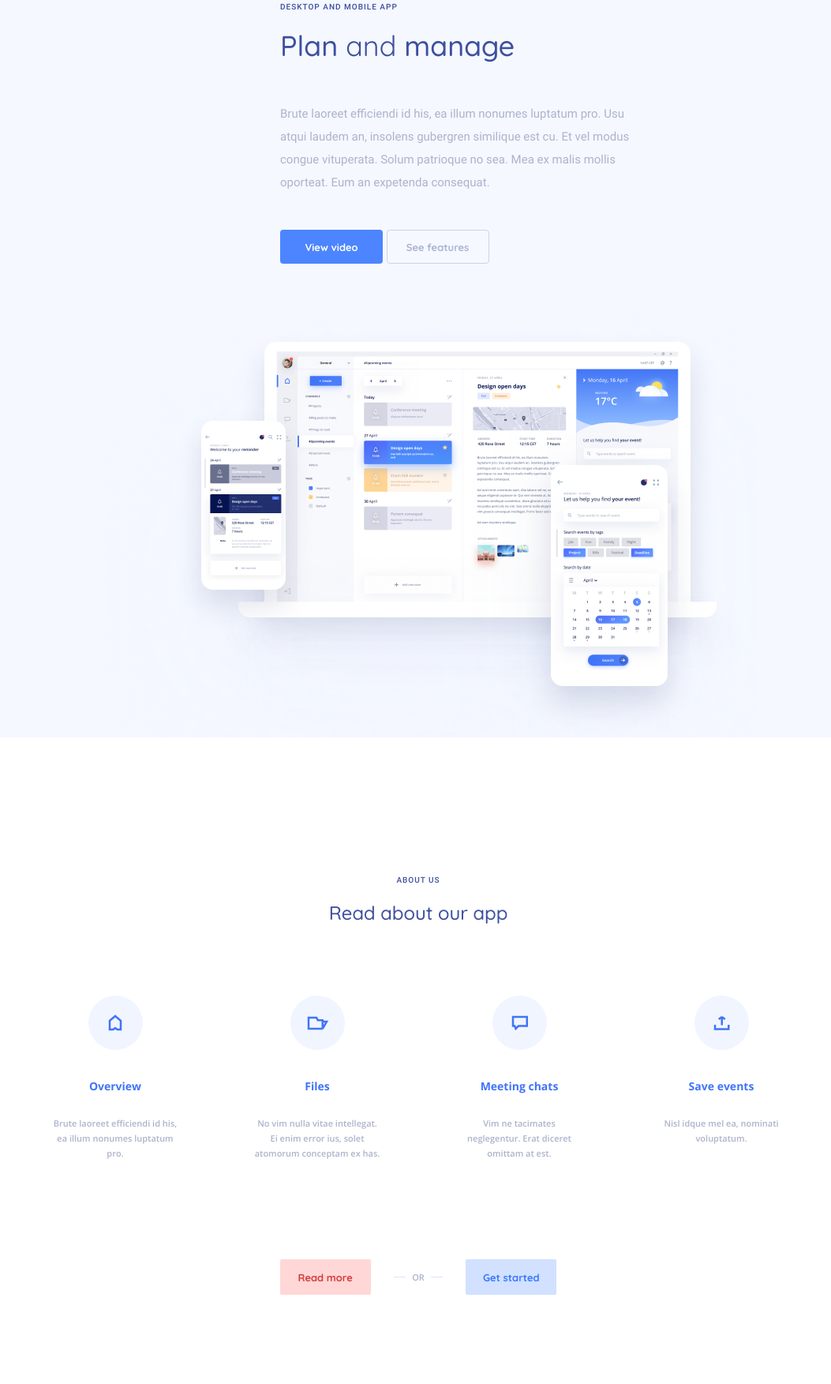
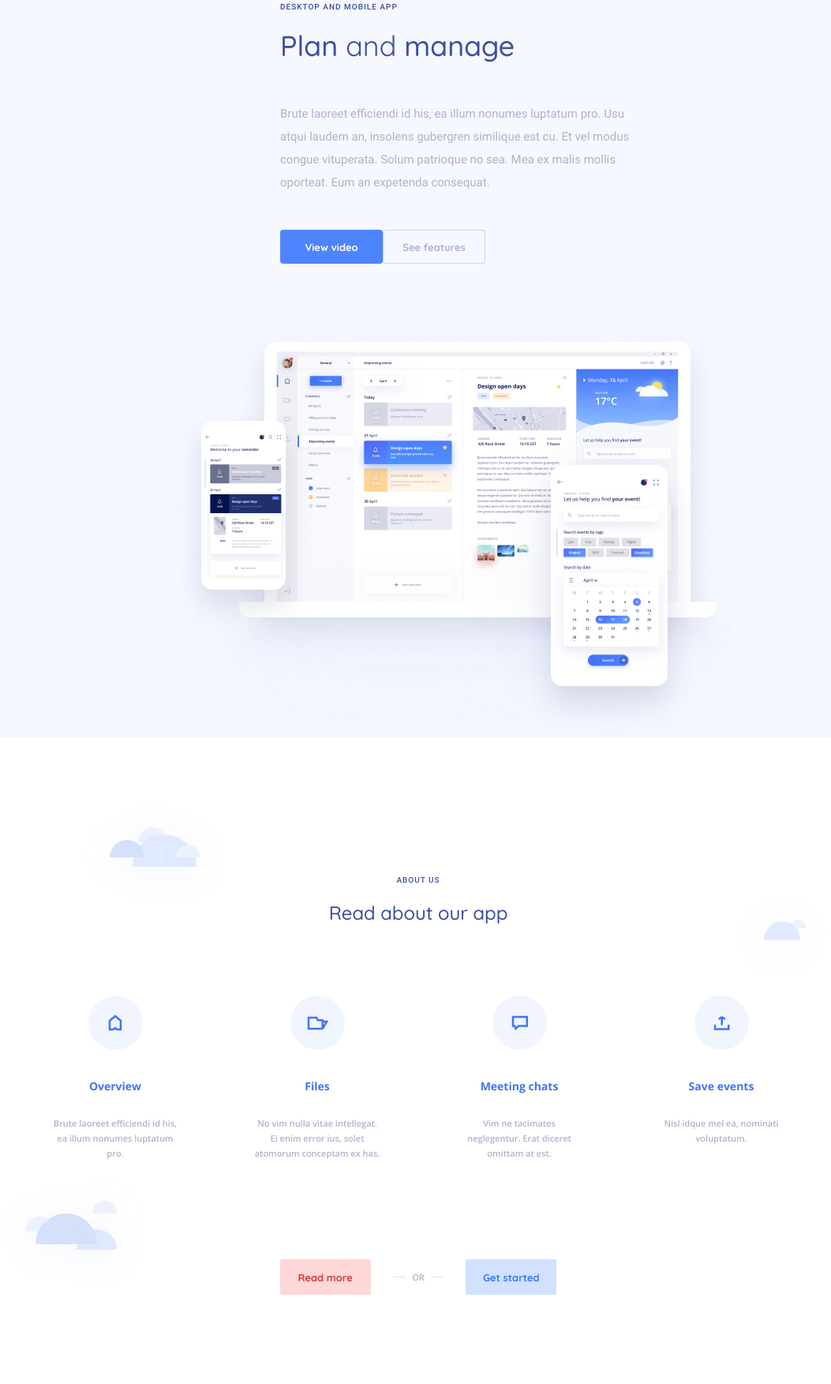
Before and after one commit to Ramashka-Luba/Bootstrap, a plain HTML site: page src/index.html in a window 1280 px wide. Shown: the part 147-1900 px from the top of the page at 79% size, without its empty margins (110-1163 px from the left). Drawn offline with nearby package versions, Linux system fonts and the light colour scheme; files that its build step writes are made by us from their sources; files whose address does not match are found by name.

Commit message:
added bg in the about section, smoll fixed

```diff
--- a/src/assets/scss/style.scss
+++ b/src/assets/scss/style.scss
@@ -103,9 +103,12 @@
 //////////// about block ////////////
 ///row1
 .about {
-    background-image: url(./..images/features/bg.jpg);
     padding: 175px 0;
-    background-size: cover;
+
+    background:
+	url(.././images/about/img1.svg) 91% 25% no-repeat,
+	url(.././images/about/img2.svg) 19% 10% no-repeat,
+	url(.././images/about/img3.svg) 9% 75% no-repeat;
 }
 .about__slogan {
     display: inline-block;
--- a/src/index.html
+++ b/src/index.html
@@ -28,7 +28,7 @@
                         Usu atqui laudem an, insolens gubergren similique est cu.
                         Et vel modus congue vituperata. Solum patrioque no sea.
                         Mea ex malis mollis oporteat. Eum an expetenda consequat.</p>
-                    <div class="app__buttons">
+                    <div class="app__buttons d-flex">
                         <button class="app__btn btn btn--video">View video</button>
                         <button class="app__btn btn btn--features">See features</button>
                     </div>
```
Also changed, not shown: dist/index.html (+1 -1 lines), dist/assets/css/style.css, dist/assets/css/style.min.css, dist/assets/images/about/img1.svg (added), dist/assets/images/about/img2.svg (added), dist/assets/images/about/img3.png (added), dist/assets/images/about/img3.svg (added), src/assets/images/about/img1.svg (added), src/assets/images/about/img2.svg (added), src/assets/images/about/img3.svg (added), 4 other files.
